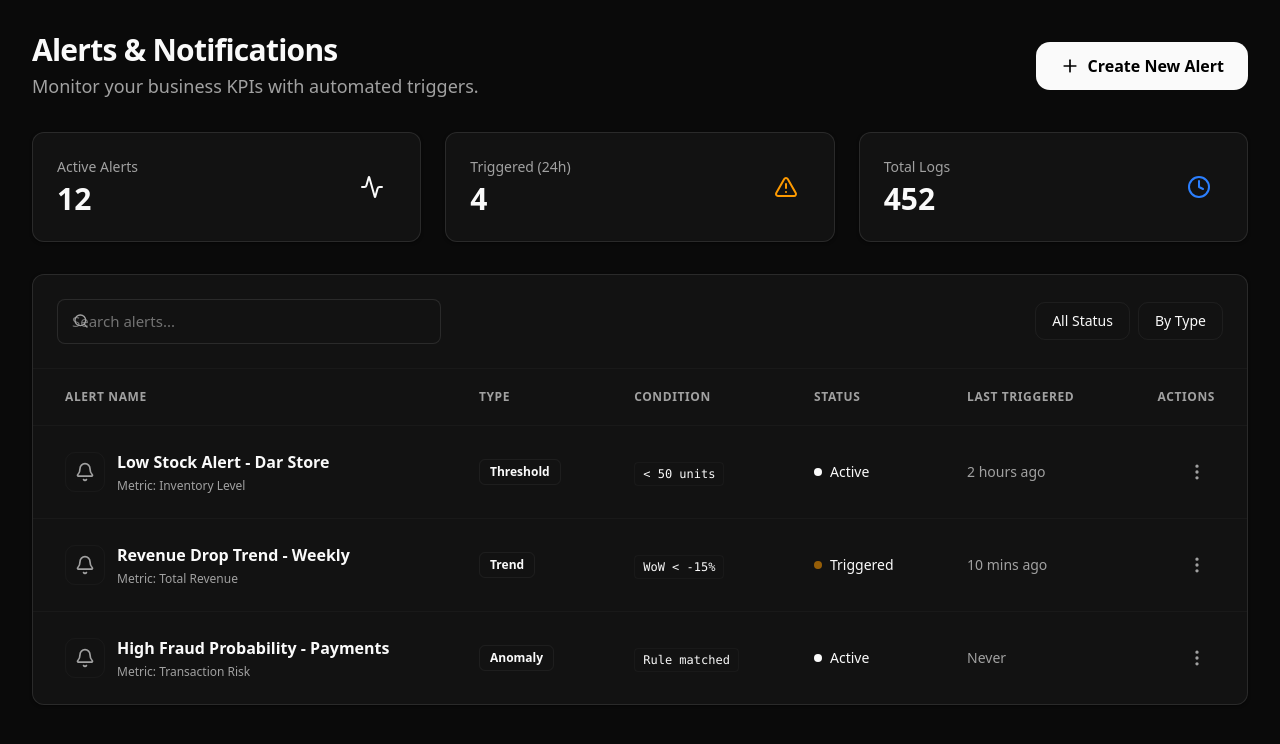
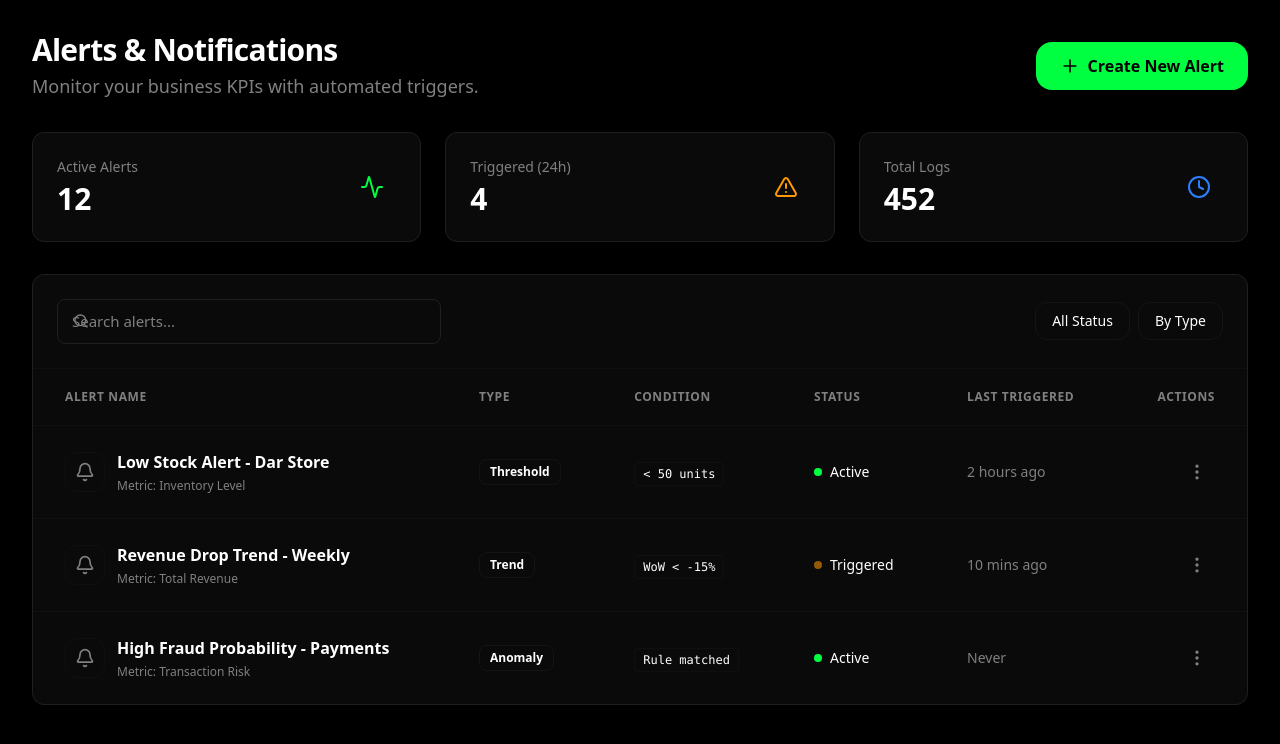
Before and after one commit to ibrahimnkya/isnanalytica, a Next.js app in the folder frontend/: page /alerts in a window 1280 px wide. Shown: the top 744 px of the page. Built offline with nearby package versions, Linux system fonts and the light colour scheme.

Commit message:
feat: update color scheme and verify auth middleware
Update color scheme to black, white, and electric green and verify auth middleware.

Co-authored-by: Ibrahim Nkya <29438719+ibrahimnkya@users.noreply.github.com>

```diff
--- a/frontend/app/(dashboard/)/alerts/page.tsx
+++ b/frontend/app/(dashboard/)/alerts/page.tsx
@@ -77,7 +77,7 @@ export default function AlertsPage() {
                     <h1 className="text-3xl font-bold tracking-tight">Alerts & Notifications</h1>
                     <p className="text-muted-foreground mt-1 text-lg">Monitor your business KPIs with automated triggers.</p>
                 </div>
-                <button className="flex items-center gap-2 bg-primary text-black px-6 py-3 rounded-2xl font-bold hover:shadow-lg hover:shadow-primary/30 transition-all duration-300 transform hover:scale-105">
+                <button className="flex items-center gap-2 bg-[#00FF41] text-black px-6 py-3 rounded-2xl font-bold hover:shadow-lg hover:shadow-[#00FF41]/30 transition-all duration-300 transform hover:scale-105">
                     <Plus className="h-5 w-5" />
                     Create New Alert
                 </button>
--- a/frontend/app/(dashboard/)/reports/page.tsx
+++ b/frontend/app/(dashboard/)/reports/page.tsx
@@ -78,7 +78,7 @@ export default function ReportsPage() {
                     <h1 className="text-3xl font-bold tracking-tight">Scheduled Reports</h1>
                     <p className="text-muted-foreground mt-1 text-lg">Automate your reporting with scheduled dashboard exports.</p>
                 </div>
-                <button className="flex items-center gap-2 bg-primary text-black px-6 py-3 rounded-2xl font-bold hover:shadow-lg hover:shadow-primary/30 transition-all duration-300 transform hover:scale-105">
+                <button className="flex items-center gap-2 bg-[#00FF41] text-black px-6 py-3 rounded-2xl font-bold hover:shadow-lg hover:shadow-[#00FF41]/30 transition-all duration-300 transform hover:scale-105">
                     <Plus className="h-5 w-5" />
                     Create New Report
                 </button>
--- a/frontend/app/globals.css
+++ b/frontend/app/globals.css
@@ -4,149 +4,156 @@
 @custom-variant dark (&:is(.dark *));
 
 @theme {
-  --color-primary: #000000;
-  --color-primary-hover: #1A1A1A;
-  --color-primary-soft: #F5F5F5;
-  --color-primary-dark: #333333;
+  /* Electric Green Brand Color */
+  --color-electric-green: #00FF41;
+  --color-electric-green-dim: #00CC33;
+  --color-electric-green-glow: rgba(0, 255, 65, 0.3);
+
+  --color-primary: #00FF41;
+  --color-primary-hover: #00CC33;
+  --color-primary-soft: rgba(0, 255, 65, 0.1);
+  --color-primary-dark: #00AA2A;
 
   --color-surface-light: #FFFFFF;
-  --color-surface-dark: #121212;
+  --color-surface-dark: #0A0A0A;
 
-  --color-bg-light: #F9FAFB;
+  --color-bg-light: #FAFAFA;
   --color-bg-dark: #000000;
 }
 
 :root {
-  /* Core Brand - Monochromatic Palette */
-  --primary: oklch(0.205 0 0);
-  --primary-hover: #262626;
-  --primary-soft: #F5F5F5;
-  --primary-dark: #171717;
-  --primary-muted: #737373;
+  /* Core Brand - Black, White & Electric Green */
+  --primary: #00FF41;
+  --primary-hover: #00CC33;
+  --primary-soft: rgba(0, 255, 65, 0.1);
+  --primary-dark: #00AA2A;
+  --primary-muted: #00CC33;
+  --electric-green: #00FF41;
+  --electric-green-glow: rgba(0, 255, 65, 0.4);
 
   /* Light Theme (Default) */
   --surface: #FFFFFF;
   --surface-alt: #F5F5F5;
   --surface-elevated: #FFFFFF;
-  --foreground-secondary: #525252;
-  --foreground-muted: #737373;
+  --foreground-secondary: #404040;
+  --foreground-muted: #666666;
   --foreground-inverse: #FFFFFF;
 
-  --border: oklch(0.922 0 0);
-  --border-subtle: #F5F5F5;
-  --border-strong: #D4D4D4;
+  --border: #E5E5E5;
+  --border-subtle: #F0F0F0;
+  --border-strong: #CCCCCC;
 
   --card-bg: #FFFFFF;
-  --card-shadow: rgba(0, 0, 0, 0.05);
+  --card-shadow: rgba(0, 0, 0, 0.08);
 
-  /* Glass Tokens - Neutral */
-  --glass-bg: rgba(255, 255, 255, 0.8);
-  --glass-border: rgba(0, 0, 0, 0.08);
+  /* Glass Tokens */
+  --glass-bg: rgba(255, 255, 255, 0.9);
+  --glass-border: rgba(0, 0, 0, 0.1);
 
-  /* Accent Colors - grayscale */
-  --accent-blue: #525252;
-  --accent-purple: #404040;
-  --accent-success: #262626;
-  --accent-warning: #737373;
-  --accent-error: #171717;
+  /* Accent Colors - Electric Green based */
+  --accent-blue: #00FF41;
+  --accent-purple: #00CC33;
+  --accent-success: #00FF41;
+  --accent-warning: #FFB800;
+  --accent-error: #FF3B3B;
 
   /* Interactive States */
-  --interactive-hover: rgba(0, 0, 0, 0.04);
-  --interactive-active: rgba(0, 0, 0, 0.08);
-  --radius: 0.375rem;
-  --background: oklch(1 0 0);
-  --foreground: oklch(0.145 0 0);
-  --card: oklch(1 0 0);
-  --card-foreground: oklch(0.145 0 0);
-  --popover: oklch(1 0 0);
-  --popover-foreground: oklch(0.145 0 0);
-  --primary-foreground: oklch(0.985 0 0);
-  --secondary: oklch(0.97 0 0);
-  --secondary-foreground: oklch(0.205 0 0);
-  --muted: oklch(0.97 0 0);
-  --muted-foreground: oklch(0.556 0 0);
-  --accent: oklch(0.97 0 0);
-  --accent-foreground: oklch(0.205 0 0);
-  --destructive: oklch(0.398 0 0);
-  --input: oklch(0.922 0 0);
-  --ring: oklch(0.708 0 0);
-  --chart-1: oklch(0.205 0 0);
-  --chart-2: oklch(0.398 0 0);
-  --chart-3: oklch(0.556 0 0);
-  --chart-4: oklch(0.708 0 0);
-  --chart-5: oklch(0.828 0 0);
-  --sidebar: oklch(0.985 0 0);
-  --sidebar-foreground: oklch(0.145 0 0);
-  --sidebar-primary: oklch(0.205 0 0);
-  --sidebar-primary-foreground: oklch(0.985 0 0);
-  --sidebar-accent: oklch(0.97 0 0);
-  --sidebar-accent-foreground: oklch(0.205 0 0);
-  --sidebar-border: oklch(0.922 0 0);
-  --sidebar-ring: oklch(0.708 0 0);
+  --interactive-hover: rgba(0, 255, 65, 0.08);
+  --interactive-active: rgba(0, 255, 65, 0.15);
+  --radius: 0.5rem;
+  --background: #FFFFFF;
+  --foreground: #0A0A0A;
+  --card: #FFFFFF;
+  --card-foreground: #0A0A0A;
+  --popover: #FFFFFF;
+  --popover-foreground: #0A0A0A;
+  --primary-foreground: #000000;
+  --secondary: #F5F5F5;
+  --secondary-foreground: #0A0A0A;
+  --muted: #F5F5F5;
+  --muted-foreground: #666666;
+  --accent: rgba(0, 255, 65, 0.1);
+  --accent-foreground: #0A0A0A;
+  --destructive: #FF3B3B;
+  --input: #E5E5E5;
+  --ring: #00FF41;
+  --chart-1: #00FF41;
+  --chart-2: #00CC33;
+  --chart-3: #00AA2A;
+  --chart-4: #008822;
+  --chart-5: #006619;
+  --sidebar: #FAFAFA;
+  --sidebar-foreground: #0A0A0A;
+  --sidebar-primary: #00FF41;
+  --sidebar-primary-foreground: #000000;
+  --sidebar-accent: rgba(0, 255, 65, 0.1);
+  --sidebar-accent-foreground: #0A0A0A;
+  --sidebar-border: #E5E5E5;
+  --sidebar-ring: #00FF41;
 }
 
 .dark {
-  /* Dark Theme - High Contrast Minimal */
-  --background: oklch(0.145 0 0);
-  --surface: #121212;
-  --surface-alt: #1A1A1A;
-  --surface-elevated: #262626;
+  /* Dark Theme - Black with Electric Green */
+  --background: #000000;
+  --surface: #0A0A0A;
+  --surface-alt: #111111;
+  --surface-elevated: #1A1A1A;
 
-  --foreground: oklch(0.985 0 0);
-  --foreground-secondary: #A3A3A3;
-  --foreground-muted: #737373;
+  --foreground: #FFFFFF;
+  --foreground-secondary: #B3B3B3;
+  --foreground-muted: #808080;
   --foreground-inverse: #000000;
 
-  --border: oklch(1 0 0 / 10%);
-  --border-subtle: #1A1A1A;
-  --border-strong: #404040;
+  --border: #1F1F1F;
+  --border-subtle: #141414;
+  --border-strong: #333333;
 
-  --card-bg: #121212;
-  --card-shadow: rgba(0, 0, 0, 0.5);
+  --card-bg: #0A0A0A;
+  --card-shadow: rgba(0, 0, 0, 0.6);
 
-  /* Glass Tokens - Neutral */
-  --glass-bg: rgba(18, 18, 18, 0.8);
-  --glass-border: rgba(255, 255, 255, 0.1);
+  /* Glass Tokens */
+  --glass-bg: rgba(10, 10, 10, 0.9);
+  --glass-border: rgba(255, 255, 255, 0.08);
 
-  /* Accent Colors - grayscale */
-  --accent-blue: #A3A3A3;
-  --accent-purple: #D4D4D4;
-  --accent-success: #FFFFFF;
-  --accent-warning: #737373;
-  --accent-error: #E5E5E5;
+  /* Accent Colors - Electric Green */
+  --accent-blue: #00FF41;
+  --accent-purple: #00CC33;
+  --accent-success: #00FF41;
+  --accent-warning: #FFB800;
+  --accent-error: #FF4444;
 
   /* Interactive States */
-  --interactive-hover: rgba(255, 255, 255, 0.08);
-  --interactive-active: rgba(255, 255, 255, 0.12);
+  --interactive-hover: rgba(0, 255, 65, 0.12);
+  --interactive-active: rgba(0, 255, 65, 0.2);
 
-  --card: oklch(0.205 0 0);
-  --card-foreground: oklch(0.985 0 0);
-  --popover: oklch(0.205 0 0);
-  --popover-foreground: oklch(0.985 0 0);
-  --primary: oklch(0.985 0 0);
-  --primary-foreground: oklch(0.145 0 0);
-  --secondary: oklch(0.269 0 0);
-  --secondary-foreground: oklch(0.985 0 0);
-  --muted: oklch(0.269 0 0);
-  --muted-foreground: oklch(0.708 0 0);
-  --accent: oklch(0.269 0 0);
-  --accent-foreground: oklch(0.985 0 0);
-  --destructive: oklch(0.704 0 0);
-  --input: oklch(1 0 0 / 15%);
-  --ring: oklch(0.556 0 0);
-  --chart-1: oklch(0.985 0 0);
-  --chart-2: oklch(0.828 0 0);
-  --chart-3: oklch(0.708 0 0);
-  --chart-4: oklch(0.556 0 0);
-  --chart-5: oklch(0.398 0 0);
-  --sidebar: oklch(0.12 0 0);
-  --sidebar-foreground: oklch(0.985 0 0);
-  --sidebar-primary: oklch(0.985 0 0);
-  --sidebar-primary-foreground: oklch(0.145 0 0);
-  --sidebar-accent: oklch(0.269 0 0);
-  --sidebar-accent-foreground: oklch(0.985 0 0);
-  --sidebar-border: oklch(1 0 0 / 10%);
-  --sidebar-ring: oklch(0.556 0 0);
+  --card: #0A0A0A;
+  --card-foreground: #FFFFFF;
+  --popover: #0A0A0A;
+  --popover-foreground: #FFFFFF;
+  --primary: #00FF41;
+  --primary-foreground: #000000;
+  --secondary: #1A1A1A;
+  --secondary-foreground: #FFFFFF;
+  --muted: #1A1A1A;
+  --muted-foreground: #808080;
+  --accent: rgba(0, 255, 65, 0.15);
+  --accent-foreground: #FFFFFF;
+  --destructive: #FF4444;
+  --input: #1F1F1F;
+  --ring: #00FF41;
+  --chart-1: #00FF41;
+  --chart-2: #00CC33;
+  --chart-3: #00AA2A;
+  --chart-4: #008822;
+  --chart-5: #006619;
+  --sidebar: #0A0A0A;
+  --sidebar-foreground: #FFFFFF;
+  --sidebar-primary: #00FF41;
+  --sidebar-primary-foreground: #000000;
+  --sidebar-accent: rgba(0, 255, 65, 0.15);
+  --sidebar-accent-foreground: #FFFFFF;
+  --sidebar-border: #1F1F1F;
+  --sidebar-ring: #00FF41;
 }
 
 body {
@@ -190,6 +197,7 @@ input[type="submit"],
 .glass-card:hover {
   border-color: var(--primary);
   box-shadow: 0 0 0 1px var(--primary),
+    0 0 20px -4px rgba(0, 255, 65, 0.3),
     0 8px 16px -4px rgba(0, 0, 0, 0.1);
   transform: translateY(-2px);
 }
@@ -244,18 +252,18 @@ input[type="submit"],
   will-change: transform;
 }
 
-/* Mesh Backgrounds - Balanced Intensity */
+/* Mesh Backgrounds - Electric Green Accent */
 .dark .mesh-bg {
-  background: radial-gradient(circle at 20% 30%, rgba(255, 255, 255, 0.04), transparent 50%),
-    radial-gradient(circle at 80% 70%, rgba(255, 255, 255, 0.04), transparent 50%),
+  background: radial-gradient(circle at 20% 30%, rgba(0, 255, 65, 0.03), transparent 50%),
+    radial-gradient(circle at 80% 70%, rgba(0, 255, 65, 0.02), transparent 50%),
     var(--background);
   background-size: 200% 200%;
   animation: mesh 20s ease infinite;
 }
 
 .mesh-bg {
-  background: radial-gradient(circle at 20% 30%, rgba(0, 0, 0, 0.025), transparent 50%),
-    radial-gradient(circle at 80% 70%, rgba(0, 0, 0, 0.025), transparent 50%),
+  background: radial-gradient(circle at 20% 30%, rgba(0, 255, 65, 0.04), transparent 50%),
+    radial-gradient(circle at 80% 70%, rgba(0, 255, 65, 0.03), transparent 50%),
     var(--background);
   background-size: 200% 200%;
   animation: mesh 20s ease infinite;
@@ -293,7 +301,7 @@ select:focus,
 textarea:focus {
   border-color: var(--primary) !important;
   outline: none !important;
-  box-shadow: 0 0 0 3px rgba(0, 0, 0, 0.1) !important;
+  box-shadow: 0 0 0 3px rgba(0, 255, 65, 0.15) !important;
   background: var(--surface-elevated) !important;
 }
 
--- a/frontend/components/ChartBuilder.tsx
+++ b/frontend/components/ChartBuilder.tsx
@@ -147,7 +147,7 @@ export function ChartBuilder() {
             },
             series: series,
             grid: { top: 40, bottom: 60, left: 60, right: 40 },
-            color: ['#FFFFFF', '#E5E5E5', '#A3A3A3', '#737373', '#404040', '#262626']
+            color: ['#00FF41', '#00CC33', '#00AA2A', '#008822', '#FFFFFF', '#B3B3B3']
         };
     };
 
@@ -342,7 +342,7 @@ export function ChartBuilder() {
                     <button
                         onClick={handleSave}
                         disabled={isSaving || !chartData}
-                        className="w-full flex items-center justify-center rounded-xl bg-primary px-4 py-3 text-sm font-black text-primary-foreground hover:bg-primary-hover disabled:opacity-50 transition-all shadow-lg shadow-primary/10 active:scale-[0.98]"
+                        className="w-full flex items-center justify-center rounded-xl bg-[#00FF41] px-4 py-3 text-sm font-black text-black hover:bg-[#00CC33] disabled:opacity-50 transition-all shadow-lg shadow-[#00FF41]/20 active:scale-[0.98]"
                     >
                         {isSaving ? <Loader2 className="mr-2 h-4 w-4 animate-spin" /> : <Save className="mr-2 h-4 w-4" />}
                         Persist Visualization
```
Also changed, not shown: frontend/app/(dashboard)/dashboards/page.tsx (+6 -6 lines), frontend/app/forgot-password/page.tsx (+9 -9 lines), frontend/app/login/page.tsx (+15 -15 lines), frontend/app/onboarding/page.tsx (+4 -4 lines), frontend/app/page.tsx (+10 -10 lines), frontend/app/register/page.tsx (+19 -19 lines), frontend/app/reset-password/page.tsx (+9 -9 lines), package.json (added, +73 -0 lines), 2 other files (tests, documents, lock files or other folders).
